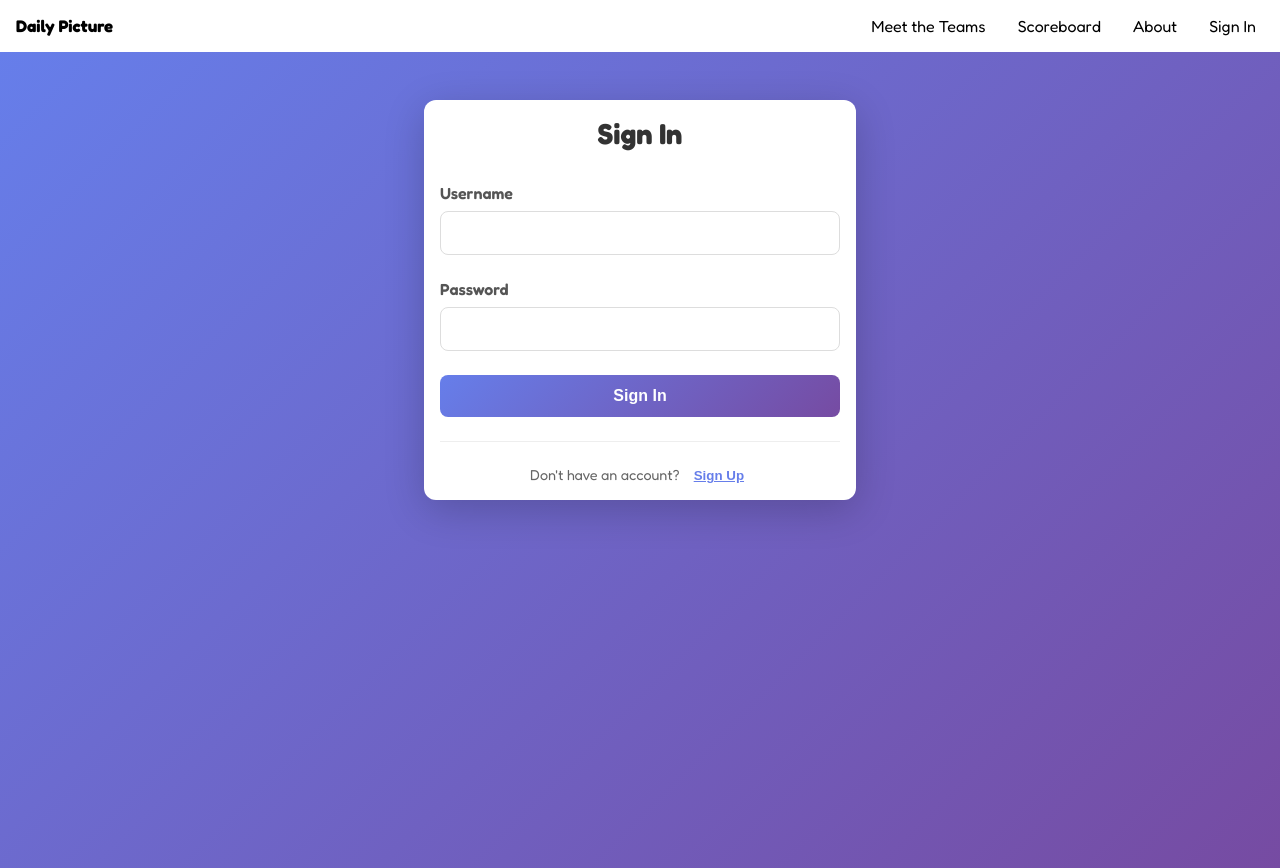
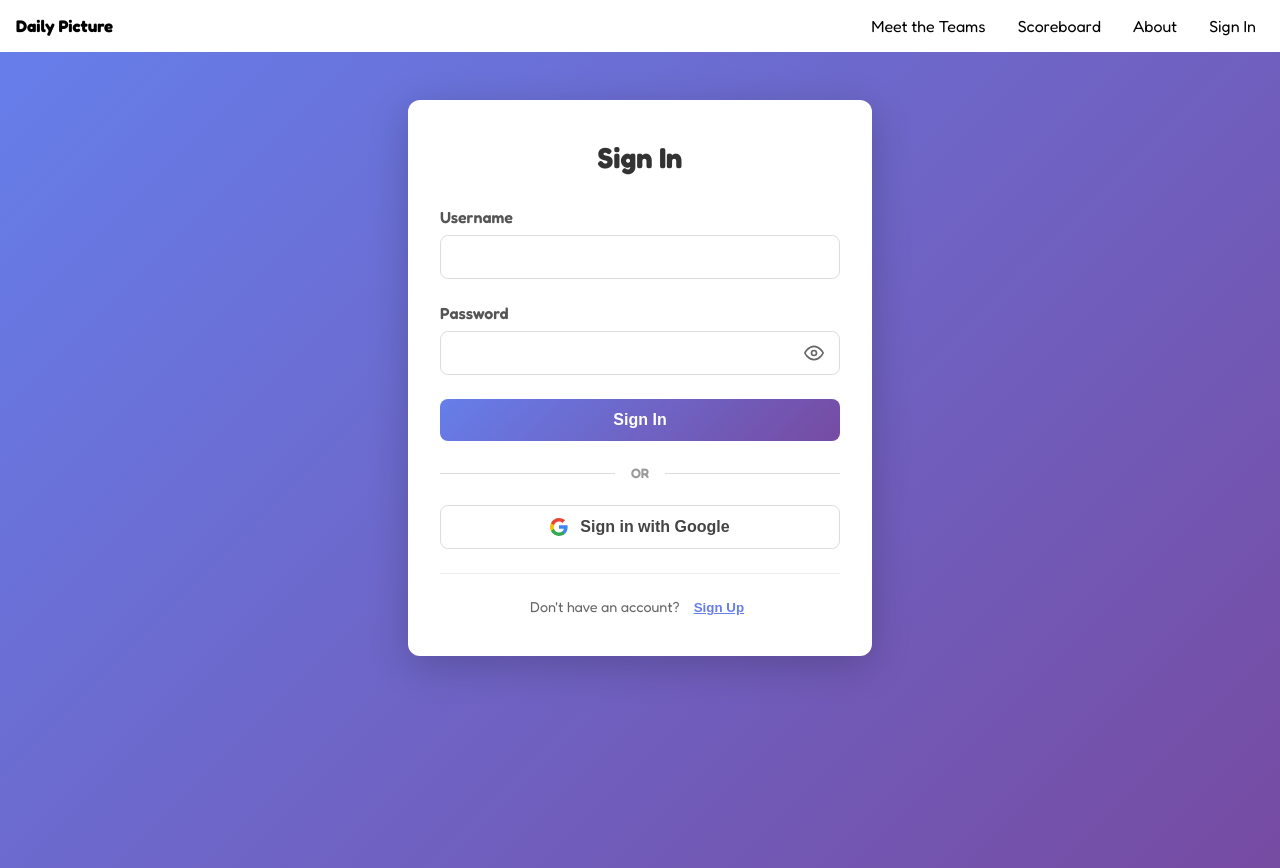
Before and after one commit to jwesgore/daily-picture, a React (Vite) app: page /profile in a window 1280 px wide. Built offline with nearby package versions, Linux system fonts and the light colour scheme; no server answers; the database is empty.

Commit message:
allow sign in with google

```diff
--- a/src/App.tsx
+++ b/src/App.tsx
@@ -8,6 +8,7 @@ import PlayerPage from './components/Players/PlayerPage'
 import Scoreboard from './pages/Scoreboard'
 import About from './pages/About'
 import Profile from './pages/Profile'
+import AuthCallback from './pages/AuthCallback'
 
 
 function App() {
@@ -23,6 +24,7 @@ function App() {
           <Route path="/scoreboard" element={<Scoreboard />} />
           <Route path="/about" element={<About />} />
           <Route path="/profile" element={<Profile />} />
+          <Route path="/auth/callback" element={<AuthCallback />} />
         </Routes>
       </Router>
     </UserProvider>
--- a/src/components/auth/Auth.css
+++ b/src/components/auth/Auth.css
@@ -10,7 +10,7 @@
 .auth-card {
   background: white;
   border-radius: 12px;
-  padding: 1rem;
+  padding: 2.5rem 2rem;
   width: 100%;
   max-width: 400px;
   box-shadow: 0 10px 40px rgba(0, 0, 0, 0.2);
@@ -53,6 +53,39 @@
 .form-group input:disabled {
   background-color: #f5f5f5;
   cursor: not-allowed;
+}
+
+.password-input-wrapper {
+  position: relative;
+  display: flex;
+  align-items: center;
+}
+
+.password-input-wrapper input {
+  padding-right: 3rem;
+}
+
+.password-toggle {
+  position: absolute;
+  right: 0.75rem;
+  background: none;
+  border: none;
+  color: #666;
+  cursor: pointer;
+  padding: 0.25rem;
+  display: flex;
+  align-items: center;
+  justify-content: center;
+  transition: color 0.2s;
+}
+
+.password-toggle:hover {
+  color: #667eea;
+}
+
+.password-toggle:focus {
+  outline: none;
+  color: #667eea;
 }
 
 .password-requirements {
@@ -108,6 +141,54 @@
   cursor: not-allowed;
 }
 
+.divider {
+  display: flex;
+  align-items: center;
+  text-align: center;
+  margin: 1.5rem 0;
+  color: #999;
+  font-size: 0.85rem;
+}
+
+.divider::before,
+.divider::after {
+  content: '';
+  flex: 1;
+  border-bottom: 1px solid #ddd;
+}
+
+.divider span {
+  padding: 0 1rem;
+  font-weight: 600;
+}
+
+.btn-google {
+  width: 100%;
+  padding: 0.75rem;
+  background: white;
+  color: #444;
+  border: 1px solid #ddd;
+  border-radius: 8px;
+  font-size: 1rem;
+  font-weight: 600;
+  cursor: pointer;
+  transition: background-color 0.2s, box-shadow 0.2s;
+  display: flex;
+  align-items: center;
+  justify-content: center;
+  gap: 0.75rem;
+}
+
+.btn-google:hover:not(:disabled) {
+  background-color: #f8f9fa;
+  box-shadow: 0 2px 8px rgba(0, 0, 0, 0.1);
+}
+
+.btn-google:disabled {
+  opacity: 0.6;
+  cursor: not-allowed;
+}
+
 .auth-toggle {
   text-align: center;
   margin-top: 1.5rem;
--- a/src/components/auth/Auth.tsx
+++ b/src/components/auth/Auth.tsx
@@ -1,6 +1,7 @@
 import { useState } from 'react';
 import { useAuth } from '../../context/UserContext';
 import { validatePassword, isPasswordValid } from '../../utils/passwordValidator';
+import { signInWithGoogle } from '../../services/authService';
 import './Auth.css';
 
 interface AuthProps {
@@ -12,6 +13,7 @@ export default function Auth({ onSuccess }: AuthProps) {
   const [isSignup, setIsSignup] = useState(false);
   const [username, setUsername] = useState('');
   const [password, setPassword] = useState('');
+  const [showPassword, setShowPassword] = useState(false);
   const [error, setError] = useState('');
   const [loading, setLoading] = useState(false);
 
@@ -60,14 +62,34 @@ export default function Auth({ onSuccess }: AuthProps) {
 
           <div className="form-group">
             <label htmlFor="password">Password</label>
+            <div className="password-input-wrapper">
               <input
                 id="password"
-              type="password"
+                type={showPassword ? "text" : "password"}
                 value={password}
                 onChange={(e) => setPassword(e.target.value)}
                 disabled={loading}
                 required
               />
+              <button
+                type="button"
+                className="password-toggle"
+                onClick={() => setShowPassword(!showPassword)}
+                aria-label={showPassword ? "Hide password" : "Show password"}
+              >
+                {showPassword ? (
+                  <svg width="20" height="20" viewBox="0 0 24 24" fill="none" stroke="currentColor" strokeWidth="2">
+                    <path d="M17.94 17.94A10.07 10.07 0 0 1 12 20c-7 0-11-8-11-8a18.45 18.45 0 0 1 5.06-5.94M9.9 4.24A9.12 9.12 0 0 1 12 4c7 0 11 8 11 8a18.5 18.5 0 0 1-2.16 3.19m-6.72-1.07a3 3 0 1 1-4.24-4.24"/>
+                    <line x1="1" y1="1" x2="23" y2="23"/>
+                  </svg>
+                ) : (
+                  <svg width="20" height="20" viewBox="0 0 24 24" fill="none" stroke="currentColor" strokeWidth="2">
+                    <path d="M1 12s4-8 11-8 11 8 11 8-4 8-11 8-11-8-11-8z"/>
+                    <circle cx="12" cy="12" r="3"/>
+                  </svg>
+                )}
+              </button>
+            </div>
 
             {isSignup && passwordRequirements && (
               <div className="password-requirements">
@@ -101,6 +123,32 @@ export default function Auth({ onSuccess }: AuthProps) {
           </button>
         </form>
 
+        <div className="divider">
+          <span>OR</span>
+        </div>
+
+        <button
+          onClick={async () => {
+            try {
+              setLoading(true);
+              await signInWithGoogle();
+            } catch (err) {
+              setError(err instanceof Error ? err.message : 'Failed to sign in with Google');
+              setLoading(false);
+            }
+          }}
+          disabled={loading}
+          className="btn-google"
+        >
+          <svg width="18" height="18" viewBox="0 0 18 18" xmlns="http://www.w3.org/2000/svg">
+            <path d="M17.64 9.2c0-.637-.057-1.251-.164-1.84H9v3.481h4.844c-.209 1.125-.843 2.078-1.796 2.717v2.258h2.908c1.702-1.567 2.684-3.874 2.684-6.615z" fill="#4285F4"/>
+            <path d="M9.003 18c2.43 0 4.467-.806 5.956-2.18L12.05 13.56c-.806.54-1.836.86-3.047.86-2.344 0-4.328-1.584-5.036-3.711H.96v2.332C2.438 15.983 5.482 18 9.003 18z" fill="#34A853"/>
+            <path d="M3.964 10.712c-.18-.54-.282-1.117-.282-1.71 0-.593.102-1.17.282-1.71V4.96H.957C.347 6.175 0 7.55 0 9.002c0 1.452.348 2.827.957 4.042l3.007-2.332z" fill="#FBBC05"/>
+            <path d="M9.003 3.58c1.321 0 2.508.454 3.44 1.345l2.582-2.58C13.464.891 11.426 0 9.003 0 5.482 0 2.438 2.017.96 4.958L3.967 7.29c.708-2.127 2.692-3.71 5.036-3.71z" fill="#EA4335"/>
+          </svg>
+          Sign in with Google
+        </button>
+
         <div className="auth-toggle">
           <p>
             {isSignup ? 'Already have an account?' : "Don't have an account?"}
--- a/src/context/UserContext.tsx
+++ b/src/context/UserContext.tsx
@@ -9,11 +9,13 @@ export interface User {
   favorite_player_id: number | null;
   created_at: string | null;
   updated_at: string | null;
+  authProvider?: string;
 }
 
 interface UserContextType {
   user: User | null;
   isLoading: boolean;
+  authProvider: string | null;
   login: (username: string, password: string) => Promise<void>;
   signup: (username: string, password: string) => Promise<void>;
   logout: () => Promise<void>;
@@ -26,6 +28,9 @@ export function UserProvider({ children }: { children: ReactNode }) {
   const [user, setUser] = useState<User | null>(() => {
     const cached = localStorage.getItem('user');
     return cached ? JSON.parse(cached) : null;
+  });
+  const [authProvider, setAuthProvider] = useState<string | null>(() => {
+    return localStorage.getItem('authProvider');
   });
   const [isLoading, setIsLoading] = useState(true);
 
@@ -71,10 +76,18 @@ export function UserProvider({ children }: { children: ReactNode }) {
   const clearCachedUser = () => {
     localStorage.removeItem('userId');
     localStorage.removeItem('user');
+    localStorage.removeItem('authProvider');
     setUser(null);
+    setAuthProvider(null);
   };
 
   const loadUserProfile = async (userId: string) => {
+    const { data: authUser } = await supabase.auth.getUser();
+    // Check identities for OAuth providers, fallback to email
+    const identities = authUser.user?.identities || [];
+    const oauthIdentity = identities.find(identity => identity.provider !== 'email');
+    const provider = oauthIdentity?.provider || 'email';
+
     const { data, error } = await supabase
       .from('users')
       .select('*')
@@ -82,13 +95,41 @@ export function UserProvider({ children }: { children: ReactNode }) {
       .single();
 
     if (error) {
+      // If user doesn't exist in public.users (e.g., first OAuth sign-in), create them
+      if (error.code === 'PGRST116') {
+        const username = authUser.user?.email?.split('@')[0] || `user_${userId.slice(0, 8)}`;
+
+        const { data: newProfile, error: createError } = await supabase
+          .from('users')
+          .insert({
+            id: userId,
+            username,
+          })
+          .select()
+          .single();
+
+        if (createError || !newProfile) {
+          console.error('Failed to create user profile:', createError);
+          return;
+        }
+
+        setUser(newProfile);
+        setAuthProvider(provider);
+        localStorage.setItem('user', JSON.stringify(newProfile));
+        localStorage.setItem('userId', newProfile.id);
+        localStorage.setItem('authProvider', provider);
+        return;
+      }
+
       console.error('Failed to load user profile:', error);
       return;
     }
 
     setUser(data);
+    setAuthProvider(provider);
     localStorage.setItem('user', JSON.stringify(data));
     localStorage.setItem('userId', data.id);
+    localStorage.setItem('authProvider', provider);
   };
 
   const login = async (username: string, password: string) => {
@@ -179,7 +220,7 @@ export function UserProvider({ children }: { children: ReactNode }) {
   };
 
   return (
-    <UserContext.Provider value={{ user, isLoading, login, signup, logout, updateFavorites }}>
+    <UserContext.Provider value={{ user, isLoading, authProvider, login, signup, logout, updateFavorites }}>
       {children}
     </UserContext.Provider>
   );
--- /dev/null
+++ b/src/pages/AuthCallback.tsx
@@ -0,0 +1,27 @@
+import { useEffect } from 'react';
+import { useNavigate } from 'react-router-dom';
+
+export default function AuthCallback() {
+  const navigate = useNavigate();
+
+  useEffect(() => {
+    // The UserContext will automatically handle the auth session via onAuthStateChange
+    // Just redirect to profile after a brief moment
+    const timer = setTimeout(() => {
+      navigate('/profile', { replace: true });
+    }, 100);
+
+    return () => clearTimeout(timer);
+  }, [navigate]);
+
+  return (
+    <div style={{
+      display: 'flex',
+      justifyContent: 'center',
+      alignItems: 'center',
+      height: '100vh'
+    }}>
+      <p>Signing you in...</p>
+    </div>
+  );
+}
--- a/src/pages/Profile.tsx
+++ b/src/pages/Profile.tsx
@@ -1,4 +1,5 @@
 import { useEffect, useState } from 'react';
+import { useNavigate } from 'react-router-dom';
 import { useAuth } from '../context/UserContext';
 import { useSupabaseData } from '../hooks/queries/useSupabaseData';
 import { loadTeamDataById, getPlayerPhotoThumb } from '../utils/teamData';
@@ -8,7 +9,8 @@ import TeamPickerModal from '../components/modals/TeamPickerModal';
 import './styles/Profile.css';
 
 export default function Profile() {
-  const { user, logout, updateFavorites, isLoading: authLoading } = useAuth();
+  const navigate = useNavigate();
+  const { user, logout, updateFavorites, isLoading: authLoading, authProvider } = useAuth();
   const { data } = useSupabaseData();
   const [selectedTeam, setSelectedTeam] = useState<number | null>(null);
   const [selectedPlayer, setSelectedPlayer] = useState<number | null>(null);
@@ -32,7 +34,7 @@ export default function Profile() {
   }
 
   if (!user) {
-    return <Auth onSuccess={() => {}} />;
+    return <Auth onSuccess={() => navigate('/profile', { replace: true })} />;
   }
 
   const handleUpdateTeam = async (teamId: number | null) => {
@@ -86,6 +88,7 @@ export default function Profile() {
           <div>
             <h1>My Profile</h1>
             <p className="username">Username: <strong>{user.username}</strong></p>
+            <p className="auth-method">Signed in with: <strong>{authProvider === 'google' ? 'Google' : 'Email'}</strong></p>
           </div>
         </div>
 
--- a/src/services/authService.ts
+++ b/src/services/authService.ts
@@ -77,3 +77,14 @@ export function onAuthChange(callback: (session: AuthSession | null) => void) {
   const { data } = supabase.auth.onAuthStateChange((_event, session) => callback(session));
   return data.subscription;
 }
+
+// Sign in using Google OAuth provider.
+export async function signInWithGoogle(): Promise<void> {
+  const { error } = await supabase.auth.signInWithOAuth({
+    provider: 'google',
+    options: {
+      redirectTo: `${window.location.origin}/auth/callback`,
+    },
+  });
+  if (error) throw new Error(error.message);
+}
```
Lines whose indentation alone changed are shown as unchanged.
